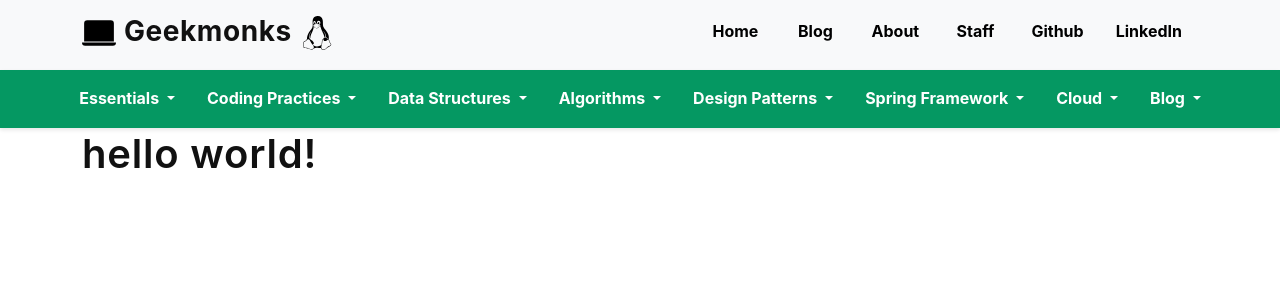
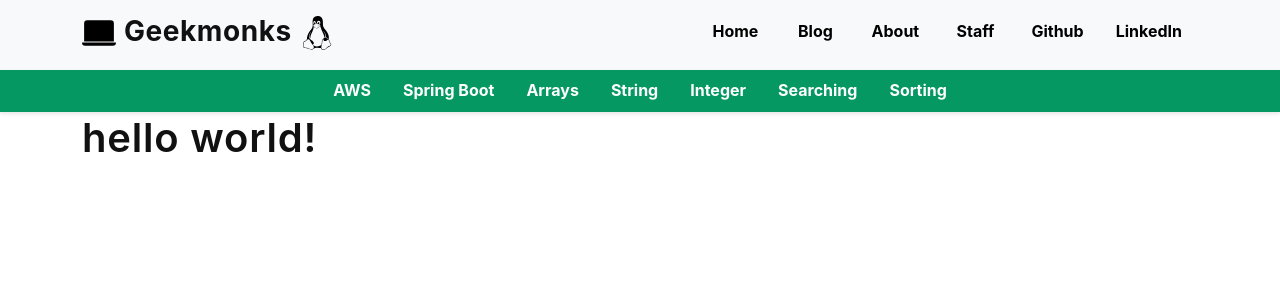
Before and after one commit to SRVivek1/geekmonks, a Jekyll site: the page built from index.md, in a window 1280 px wide. Shown: the top 300 px of the page. Built offline with Jekyll 4.4.1, drawn with Linux system fonts in a browser that asks for light colours.

Commit message:
navigation submenu replaced with simple menu

```diff
--- a/_data/nav_files.yml
+++ b/_data/nav_files.yml
@@ -1,11 +1,4 @@
 # Each file represents a menu and contains a list of sub-menus.
 files:
-  - nav_essentials
-  - nav_coding
-  - nav_interview_skills
-  - nav_dsa
-  - nav_algorithms
-  - nav_design_patterns
-  - nav_spring
-  - nav_cloud
-  - nav_blog
+#  - nav_essentials
+  - nav_simple_menu
--- a/_includes/navigation.html
+++ b/_includes/navigation.html
@@ -1,4 +1,4 @@
-<nav class="navbar navbar-expand-xl navbar-custom">
+<nav class="navbar navbar-expand-xl navbar-custom p-0">
   <div class="container-fluid">
 
     <!-- Toggler for small screens -->
@@ -32,8 +32,8 @@
               </li>
             {% else %}
               <!-- Simple nav item -->
-              <li class="nav-item fw-bold text-white">
-                <a class="nav-link" href="{{ item.url | relative_url }}"
+              <li class="nav-item">
+                <a class="nav-link fw-bold text-white" href="{{ item.url | relative_url }}"
                   {% if subitem.external %}target="_blank" rel="noopener noreferrer"{% endif %}>{{ item.title }}</a>
               </li>
             {% endif %}
```
Also changed, not shown: _data/nav_simple_menu.yml (added, +14 -0 lines).
